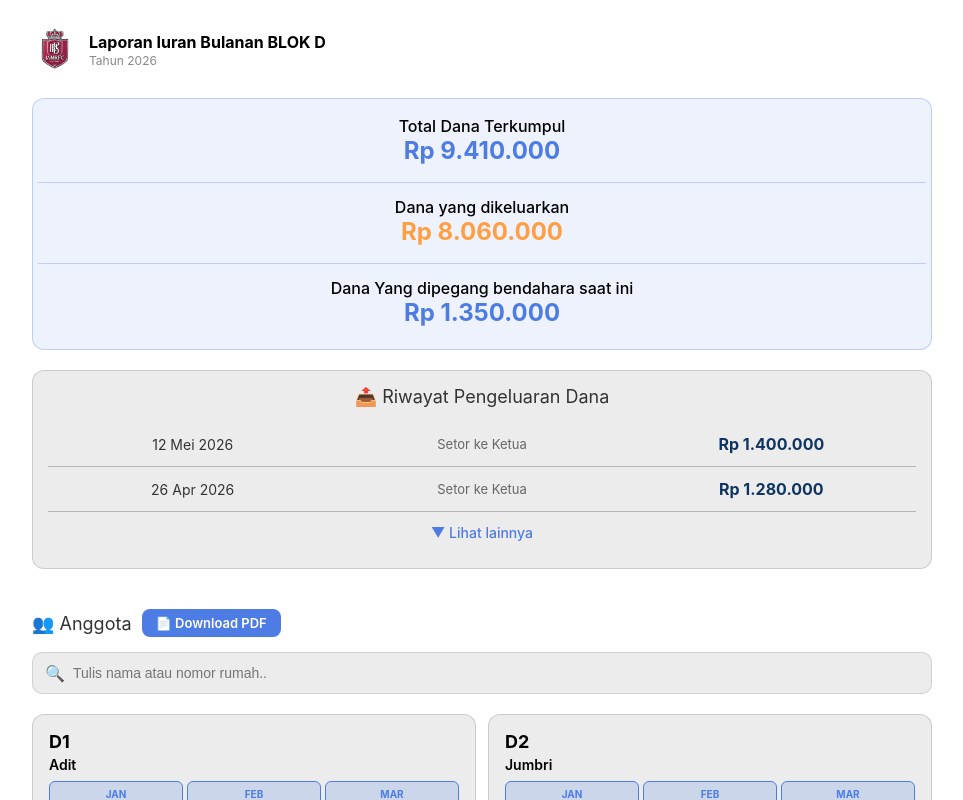
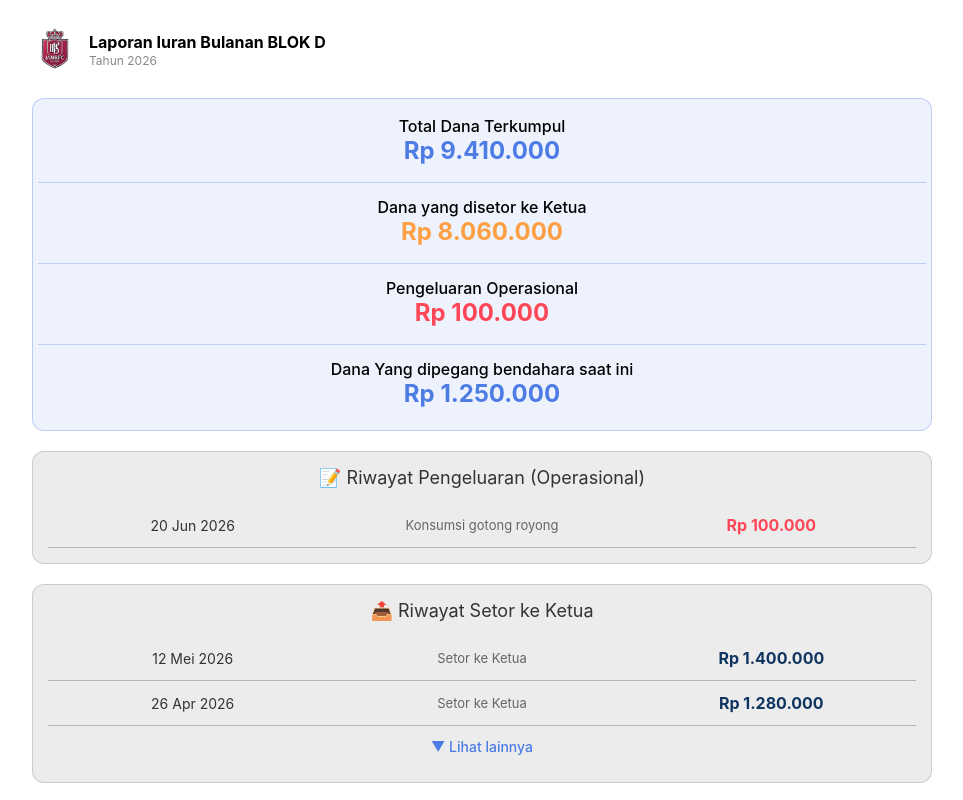
Before and after one commit to aloyb/blokd-app, a Next.js app in the folder blokd-app/: page / in a window 1280 px wide. Shown: the top 800 px of the page, without its empty margins (158-1121 px from the left). Built offline with nearby package versions, Linux system fonts and the light colour scheme.

Commit message:
Tambah pengeluaranHistory & tampilkan di website

```diff
--- a/blokd-app/pages/api/stats.js
+++ b/blokd-app/pages/api/stats.js
@@ -34,7 +34,10 @@ export default function handler(req, res) {
   let setorKeKetua = 0;
   const setorHistory = data.setorHistory || [];
   setorHistory.forEach(item => { setorKeKetua += item.amount; });
-  const bendahara = totalPaid - setorKeKetua;
+  let totalPengeluaran = 0;
+  const pengeluaranHistory = data.pengeluaranHistory || [];
+  pengeluaranHistory.forEach(item => { totalPengeluaran += item.amount; });
+  const bendahara = totalPaid - setorKeKetua - totalPengeluaran;
 
   res.status(200).json({
     totalMembers,
@@ -44,6 +47,8 @@ export default function handler(req, res) {
     bendahara,
     setorKeKetua,
     setorHistory,
+    totalPengeluaran,
+    pengeluaranHistory,
     collectedPercent: totalExpected > 0 ? ((totalPaid / totalExpected) * 100).toFixed(1) : 0
   });
 }
--- a/blokd-app/pages/index.js
+++ b/blokd-app/pages/index.js
@@ -107,8 +107,12 @@ export default function Home() {
           <div style={styles.statValue}>{formatCurrency(stats?.totalPaid)}</div>
         </div>
         <div style={{...styles.statCard, ...styles.statCardWarning}}>
-          <div style={styles.statLabel}>Dana yang dikeluarkan</div>
+          <div style={styles.statLabel}>Dana yang disetor ke Ketua</div>
           <div style={styles.statValueWarning}>{formatCurrency(stats?.setorKeKetua)}</div>
+        </div>
+        <div style={{...styles.statCard, ...styles.statCardDanger}}>
+          <div style={styles.statLabel}>Pengeluaran Operasional</div>
+          <div style={styles.statValueDanger}>{formatCurrency(stats?.totalPengeluaran)}</div>
         </div>
         <div style={styles.lastStatCard}>
           <div style={styles.statLabel}>Dana Yang dipegang bendahara saat ini</div>
@@ -116,10 +120,26 @@ export default function Home() {
         </div>
       </div>
 
+      {/* Pengeluaran History */}
+      {stats?.pengeluaranHistory && stats.pengeluaranHistory.length > 0 && (
+        <div style={styles.historySection}>
+          <div style={styles.sectionTitle}>📝 Riwayat Pengeluaran (Operasional)</div>
+            {stats.pengeluaranHistory.slice().reverse().map((item, idx) => (
+              <div key={idx} style={styles.historyItem}>
+                <span style={styles.historyDate}>
+                  {new Date(item.date).toLocaleDateString('id-ID', { day: 'numeric', month: 'short', year: 'numeric' })}
+                </span>
+                <span style={styles.historyKeterangan}>{item.keterangan || '-'}</span>
+                <span style={styles.historyAmountPengeluaran}>{formatCurrency(item.amount)}</span>
+              </div>
+            ))}
+        </div>
+      )}
+
       {/* Setor History */}
       {stats?.setorHistory && stats.setorHistory.length > 0 && (
         <div style={styles.historySection}>
-          <div style={styles.sectionTitle}>📤 Riwayat Pengeluaran Dana</div>
+          <div style={styles.sectionTitle}>📤 Riwayat Setor ke Ketua</div>
             {stats.setorHistory.slice().reverse().slice(0, showAllHistory ? undefined : 2).map((item, idx) => (
               <div key={idx} style={styles.historyItem}>
                 <span style={styles.historyDate}>
@@ -205,9 +225,11 @@ const styles = {
   statsGrid: { display: 'flex', flexDirection: 'column', gap: '2px', marginTop: '25px', marginBottom: '15px', background: 'rgba(77,124,229,0.1)', borderRadius: '12px', padding: '5px', border: '1px solid rgba(77,124,229,0.3)' },
   statCard: { background: 'transparent', border: 'none', borderBottom: '1px solid rgba(77,124,229,0.3)', padding: '12px 10px', textAlign: 'center' },
   statCardWarning: { background: 'transparent', border: 'none', borderBottom: '1px solid rgba(77,124,229,0.3)' },
+  statCardDanger: { background: 'transparent', border: 'none', borderBottom: '1px solid rgba(77,124,229,0.3)' },
   lastStatCard: { background: 'transparent', border: 'none', padding: '12px 10px', textAlign: 'center' },
   statValue: { fontSize: '24px', fontWeight: 'bold', color: '#4D7CE5', marginBottom: '5px' },
   statValueWarning: { fontSize: '24px', fontWeight: 'bold', color: '#ff9f43', marginBottom: '5px' },
+  statValueDanger: { fontSize: '24px', fontWeight: 'bold', color: '#ff4757', marginBottom: '5px' },
   statLabel: { fontSize: '16px', color: '#000', fontWeight: '500' },
   membersSection: { marginTop: '40px', marginBottom: '20px', paddingBottom: '60px' },
   sectionTitle: { fontSize: '18px', marginBottom: '15px', display: 'flex', justifyContent: 'center', alignItems: 'center', gap: '10px' },
@@ -232,6 +254,7 @@ const styles = {
   historyDate: { color: '#333', fontSize: '14px', textAlign: 'center', flex: 1 },
   historyKeterangan: { color: '#666', fontSize: '13px', textAlign: 'center', flex: 1 },
   historyAmount: { color: '#0f3460', fontWeight: 'bold', fontSize: '16px', textAlign: 'center', flex: 1 },
+  historyAmountPengeluaran: { color: '#ff4757', fontWeight: 'bold', fontSize: '16px', textAlign: 'center', flex: 1 },
   showMoreBtn: { textAlign: 'center', padding: '12px', color: '#4D7CE5', cursor: 'pointer', fontWeight: '500', fontSize: '14px' },
   footer: { textAlign: 'center', padding: '30px', color: '#555', fontSize: '12px' },
   downloadBtn: { background: '#4D7CE5', color: '#fff', padding: '6px 14px', borderRadius: '8px', fontSize: '13px', fontWeight: '600', textDecoration: 'none', whiteSpace: 'nowrap' },
```
Also changed, not shown: blokd-app/generate-og.mjs (+22 -6 lines).
